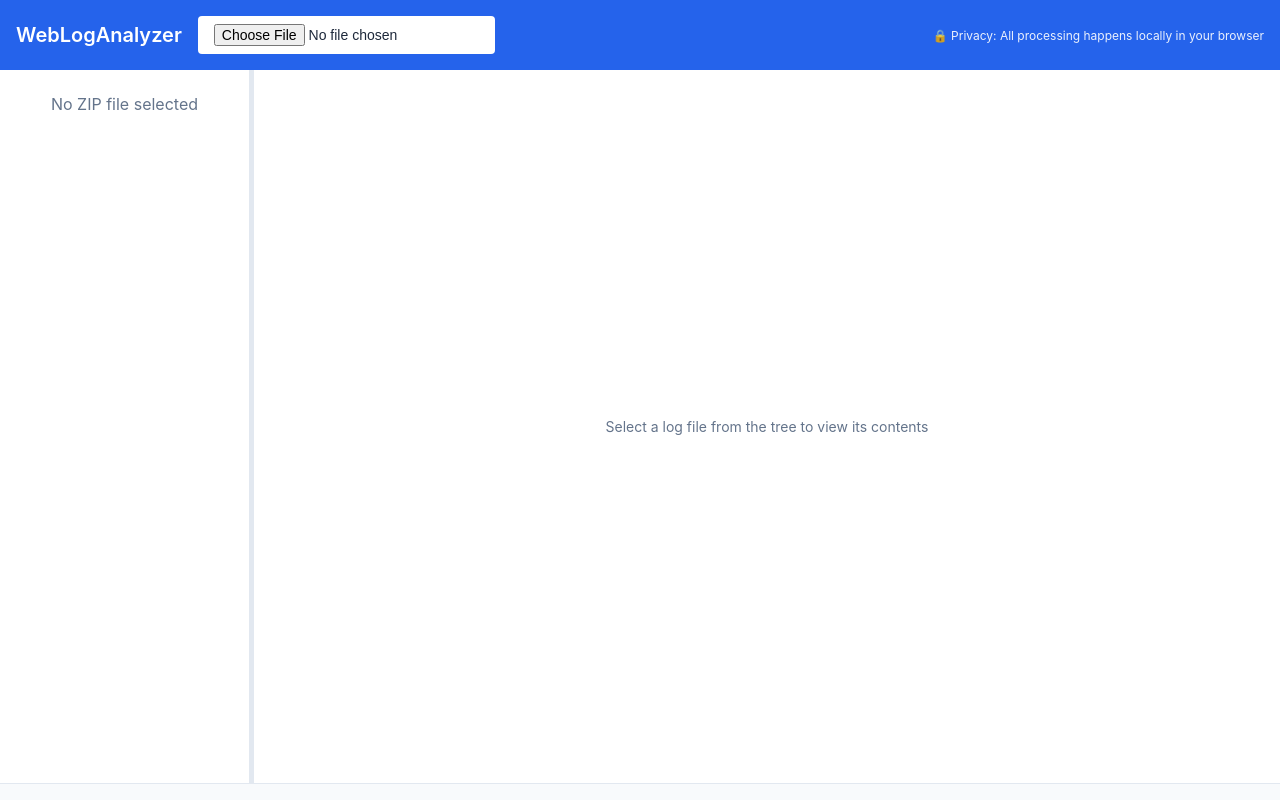
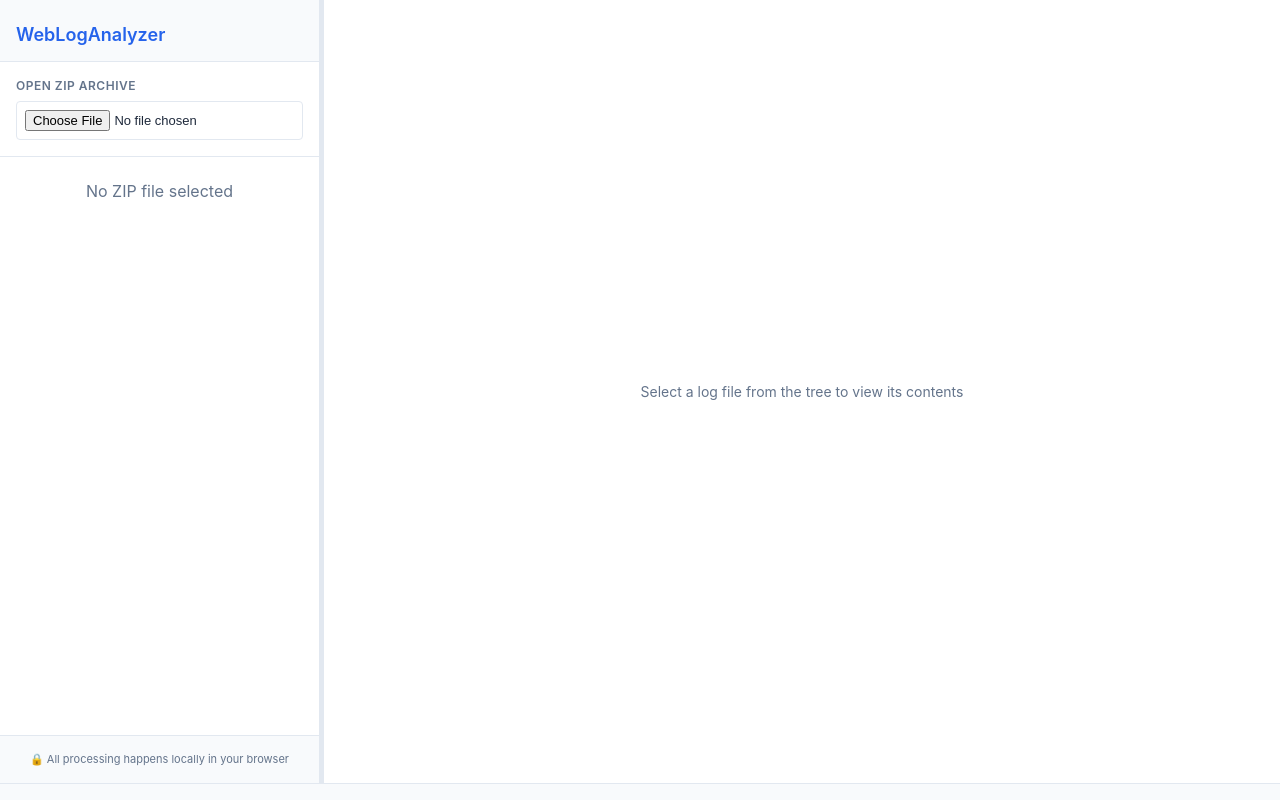
Before and after one commit to filip-minx/WebLogViewer, a React (Vite) app: page / in a window 1280 px wide. Built offline with nearby package versions, Linux system fonts and the light colour scheme.

Commit message:
Remove blue bar

```diff
--- a/src/App.tsx
+++ b/src/App.tsx
@@ -76,9 +76,9 @@ function App() {
   // Resizable panels
   const sidebarResize = useResizable({
     storageKey: 'weblog-sidebar-width',
-    defaultSize: 250,
-    minSize: 150,
-    maxSize: 500,
+    defaultSize: 320,
+    minSize: 280,
+    maxSize: 600,
   });
 
   const messageResize = useResizable({
@@ -230,8 +230,16 @@ function App() {
   return (
     <ErrorBoundary>
       <div className="app">
-        <header className="app-header">
+        <main className="app-main">
+          {/* Side Panel */}
+          <aside className="side-panel" style={{ width: `${sidebarResize.size}px` }}>
+            <div className="side-panel-header">
               <h1>WebLogAnalyzer</h1>
+            </div>
+
+            <div className="side-panel-content">
+              <div className="file-selector">
+                <label className="file-selector-label">Open ZIP Archive</label>
                 <input
                   type="file"
                   accept=".zip"
@@ -240,28 +248,31 @@ function App() {
                     if (file) handleFileSelect(file);
                   }}
                   className="file-input"
+                  id="zip-file-input"
                 />
+              </div>
+
               {parsedEntries.length > 0 && !isRawDisplay && (
-            <div className="header-search">
+                <div className="side-panel-search">
                   <GlobalSearch
                     value={filterState.globalSearch}
                     onChange={handleGlobalSearchChange}
                   />
                 </div>
               )}
-          <div className="privacy-notice">
-            🔒 Privacy: All processing happens locally in your browser
-          </div>
-        </header>
 
-        <main className="app-main">
-          {/* Sidebar */}
-          <aside className="sidebar" style={{ width: `${sidebarResize.size}px` }}>
               <FileTree
                 entries={zipEntries}
                 selectedPaths={selectedFilePaths}
                 onFileSelect={handleTreeFileSelect}
               />
+            </div>
+
+            <div className="side-panel-footer">
+              <div className="privacy-notice">
+                🔒 All processing happens locally in your browser
+              </div>
+            </div>
           </aside>
 
           {/* Sidebar resize handle */}
--- a/src/components/LogTable/columnUtils.tsx
+++ b/src/components/LogTable/columnUtils.tsx
@@ -1,5 +1,6 @@
 // Convert ColumnDef to TanStack Table columns
 
+import React from 'react';
 import { createColumnHelper } from '@tanstack/react-table';
 import type { ColumnDef as AppColumnDef } from '../../models/types';
 import type { ParsedLogEntry } from '../../models/types';
--- a/src/styles/main.css
+++ b/src/styles/main.css
@@ -46,73 +46,103 @@ body {
   overflow: hidden;
 }
 
-.app-header {
-  display: flex;
-  align-items: center;
-  gap: var(--spacing-md);
-  padding: var(--spacing-md);
-  background: var(--color-primary);
-  color: white;
-  box-shadow: 0 2px 4px rgba(0, 0, 0, 0.1);
-}
-
-.app-header h1 {
-  font-size: 20px;
-  font-weight: 600;
-  margin: 0;
-}
-
-.file-input {
-  padding: var(--spacing-sm) var(--spacing-md);
-  background: white;
-  color: var(--color-text);
-  border: none;
-  border-radius: 4px;
-  cursor: pointer;
-  font-size: 14px;
-}
-
-.header-search {
-  flex: 1;
-  max-width: 400px;
-}
-
-.header-search .global-search {
-  margin: 0;
-}
-
-.header-search .global-search label {
-  display: none;
-}
-
-.header-search .global-search input {
-  background: rgba(255, 255, 255, 0.2);
-  border: 1px solid rgba(255, 255, 255, 0.3);
-  color: white;
-}
-
-.header-search .global-search input::placeholder {
-  color: rgba(255, 255, 255, 0.7);
-}
-
-.privacy-notice {
-  margin-left: auto;
-  font-size: 12px;
-  opacity: 0.9;
-}
-
 .app-main {
   display: flex;
   flex: 1;
   overflow: hidden;
   background: var(--color-bg);
+  height: 100vh;
 }
 
-.sidebar {
+/* Side Panel */
+.side-panel {
   flex-shrink: 0;
-  overflow: auto;
+  display: flex;
+  flex-direction: column;
   background: var(--color-bg);
   border-right: 1px solid var(--color-border);
+  overflow: hidden;
+}
+
+.side-panel-header {
+  padding: var(--spacing-lg) var(--spacing-md) var(--spacing-md);
+  border-bottom: 1px solid var(--color-border);
+  background: var(--color-bg-alt);
+}
+
+.side-panel-header h1 {
+  font-size: 18px;
+  font-weight: 600;
+  margin: 0;
+  color: var(--color-primary);
+}
+
+.side-panel-content {
+  flex: 1;
+  overflow-y: auto;
+  overflow-x: hidden;
+}
+
+.side-panel-footer {
+  padding: var(--spacing-md);
+  border-top: 1px solid var(--color-border);
+  background: var(--color-bg-alt);
+}
+
+.privacy-notice {
+  font-size: 11px;
+  color: var(--color-text-muted);
+  text-align: center;
+  line-height: 1.4;
+}
+
+/* File Selector */
+.file-selector {
+  padding: var(--spacing-md);
+  border-bottom: 1px solid var(--color-border);
+}
+
+.file-selector-label {
+  display: block;
+  font-size: 12px;
+  font-weight: 600;
+  color: var(--color-text-muted);
+  margin-bottom: var(--spacing-sm);
+  text-transform: uppercase;
+  letter-spacing: 0.5px;
+}
+
+.file-input {
+  width: 100%;
+  padding: var(--spacing-sm);
+  background: var(--color-bg);
+  color: var(--color-text);
+  border: 1px solid var(--color-border);
+  border-radius: 4px;
+  cursor: pointer;
+  font-size: 13px;
+}
+
+.file-input:hover {
+  background: var(--color-bg-alt);
+}
+
+/* Side Panel Search */
+.side-panel-search {
+  padding: var(--spacing-md);
+  border-bottom: 1px solid var(--color-border);
+}
+
+.side-panel-search .global-search {
+  margin: 0;
+}
+
+.side-panel-search .global-search label {
+  font-size: 12px;
+  font-weight: 600;
+  color: var(--color-text-muted);
+  text-transform: uppercase;
+  letter-spacing: 0.5px;
 }
 
 .content-area {
@@ -850,22 +880,8 @@ body {
 }
 
 /* Responsive */
-@media (max-width: 1024px) {
-  .app-main {
-    grid-template-columns: 200px 1fr;
-  }
-
-  .filter-sidebar {
+@media (max-width: 768px) {
+  .side-panel {
     display: none;
   }
 }
-
-@media (max-width: 768px) {
-  .app-main {
-    grid-template-columns: 1fr;
-  }
-
-  .sidebar {
-    display: none;
-  }
-}
```
Lines whose indentation alone changed are shown as unchanged.
